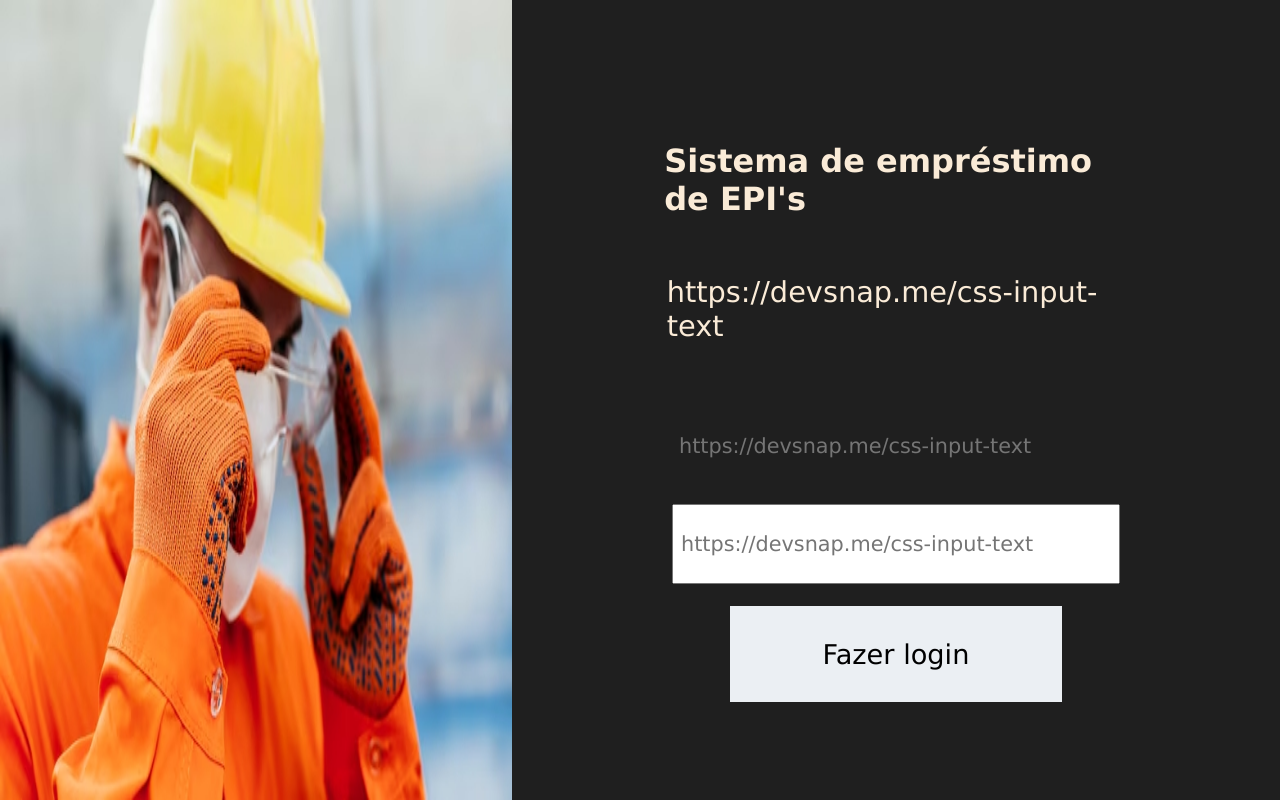
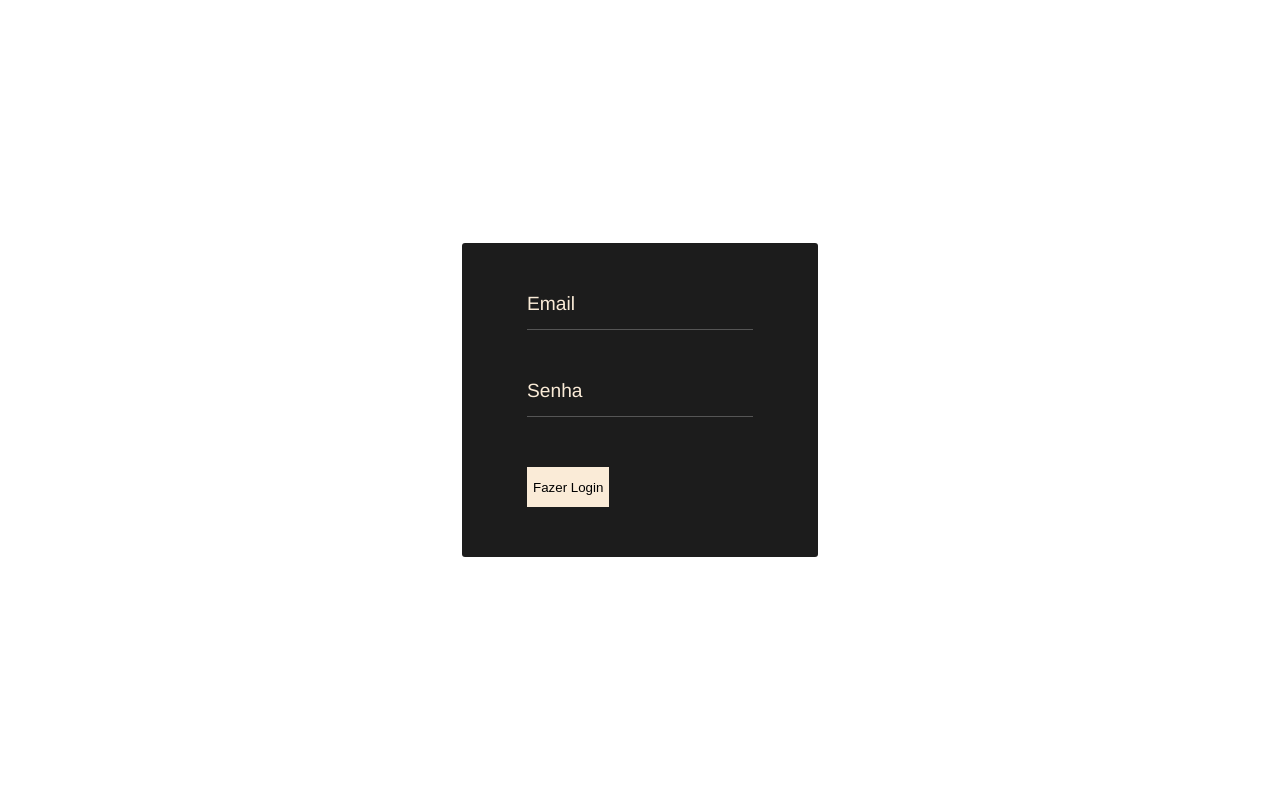
Before and after one commit to MegadonSystems/SA2024SENAI, a PHP site: page / in a window 1280 px wide. Run offline with PHP 8.4, Linux system fonts and the light colour scheme.

Commit message:
[F] Login modificado
Login 60% pronto, falta decorar melhorar a tela em si mas o sistema funciona

```diff
--- a/index.php
+++ b/index.php
@@ -22,32 +22,29 @@ if (isset($_SESSION['logado'])) {
 </head>
 
 <body>
-    <div id="pai">
-        <img id="imgEpi" src="assets/img/trabalhador-de-uniforme-com-capacete-e-oculos-de-protecao_23-2148773461.jpg" alt="">
-        <div id="divLogin">
-            <div id="orgLogin">
-                <div id="texto">
-                    <p id="titulo" style="margin-top: 5.5%;"> <b>Sistema de empréstimo de EPI's</b></p> <br> <br> <br>
-                    <p id="subtitulo">https://devsnap.me/css-input-text</p>
-                </div>
-                <div id="formLogin">
-                    <form id="formulario" onsubmit="enviarLogin()">
-                        <input class="input" id="txt_email" type="text" placeholder="https://devsnap.me/css-input-text" required>
+    <div class="box">
+        <form onsubmit="enviarLogin()">
+            <div class="inputContainer">
+                <input type="text" id="txt_email" required />
+                <label>Email</label>
+            </div>
 
-                        <input class="input" id="txt_senha" type="password" placeholder="https://devsnap.me/css-input-text" required>
-                        <button id="btnEnviar" name="btnEnviar">Fazer login</button>
-                    </form>
-                </div>
+            <div class="inputContainer">
+                <input type="text" id="txt_senha" required />
+                <label>Senha</label>
             </div>
-        </div>
+
+            <button type="button" class="btn" onclick="enviarLogin()">Fazer Login</button>
+        </form>
     </div>
 </body>
 
 <script>
+    $('form').submit(() => {
+        return false
+    })
 
-    $('form').submit(() => {return false})
-
-    function enviarLogin(){
+    function enviarLogin() {
         $.ajax({
             type: 'POST',
             dataType: 'json',
@@ -57,12 +54,12 @@ if (isset($_SESSION['logado'])) {
                 'senha': document.getElementById('txt_senha').value
             },
             success: function(retorno) {
-                if(retorno.codigo === 1){
+                if (retorno.codigo === 1) {
                     window.location.reload()
                     alert('Login efetuado com sucesso!')
-                }else if(retorno.codigo === 2){
+                } else if (retorno.codigo === 2) {
                     alert(retorno.mensagem)
-                }else if(retorno.codigo === 3){
+                } else if (retorno.codigo === 3) {
                     alert('Ocorreu um problema técnico, reinicie a página ou volte mais tarde, caso não resolver contate o suporte')
                     console.log(retorno.mensagem)
                 }
@@ -71,7 +68,7 @@ if (isset($_SESSION['logado'])) {
                 alert('Ocorreu um problema técnico, entre em contato com o suporte')
                 console.log(erro)
             }
-            })
+        })
     }
 </script>
 
--- a/pages/colaborador.php
+++ b/pages/colaborador.php
@@ -33,11 +33,11 @@
 
             <div class="form-group">
               <label>Nome</label>
-              <input type="text" class="form-control" id="nome" required>
+              <input type="text" class="form-control" id="nome" required maxlength="255">
             </div>
             <div class="form-group">
               <label>E-Mail</label>
-              <input type="email" class="form-control" id="email" required>
+              <input type="email" class="form-control" id="email" required maxlength="255">
             </div>
             <div class="form-group">
               <label>CPF</label>
--- a/sistema.php
+++ b/sistema.php
@@ -39,10 +39,15 @@ if (!isset($_SESSION['logado'])) {
             <p style="margin-bottom: 0; margin-left: 4%;">Empréstimo de EPI's</p>
         </div>
         <div id="item">
+            <span class="divider"></span>
             <a id="epi" href="sistema.php?tela=epi" class="link"> <i class="bi bi-plus-circle-fill"></i></i> EPI</a>
+            <span class="divider"></span>
             <a id="emprestimo" href="sistema.php?tela=emprestimo" class="link"> <i class="bi bi-handbag-fill"></i></i> Empréstimo </a>
+            <span class="divider"></span>
             <a id="usuario" href="sistema.php?tela=usuario" class="link"> <i class="bi bi-person-fill-add"></i> Usuário </a>
+            <span class="divider"></span>
             <a id="colaborador" href="sistema.php?tela=colaborador" class="link"> <i class="bi bi-person-fill-add"></i> Colaborador </a>
+            <span class="divider"></span>
             <a href="#" class="link" onclick="sair()"><i class="bi bi-box-arrow-right"></i> SAIR</a>
         </div>
     </nav>
@@ -183,6 +188,7 @@ if (!isset($_SESSION['logado'])) {
             url: 'src/cadastrar/cadastrarEmprestimo.php',
             data: {
                 'descricao':  document.getElementById('descricao').value,
+                'quantidade':  document.getElementById('quantidade').value,
                 'data_retirada': document.getElementById('data_retirada').value,
                 'data_devolucao': document.getElementById('data_devolucao').value,
                 'id_colaborador': document.getElementById('fk_colaborador').value,
--- a/style/emprestimo.css
+++ b/style/emprestimo.css
@@ -64,7 +64,7 @@
 }
 
 .main-table tr:nth-child(even) {
-    background-color: #eaeaea;
+    background-color: #e4e4e4;
 }
 
 .main-table tr:nth-child(odd) {
@@ -86,7 +86,7 @@
 }
 
 #descricaoFont{
-    font-size: 0.6rem;
+    font-size: 0.665rem;
 }
 
 #nomeFont{
--- a/style/index.css
+++ b/style/index.css
@@ -1,119 +1,63 @@
-#pai {
-    width: 100vw;
-    height: 100vh;
-    z-index: 2;
-    display: flex;
+body{
+    font-family:'Franklin Gothic Medium', 'Arial Narrow', Arial, sans-serif;
 }
 
-* {
-    margin: 0%;
-    padding: 0%;
-    box-sizing: border-box;
-    font-family: Verdana, Geneva, Tahoma, sans-serif
+.box{
+    position: absolute;
+    left: 50%;
+    top: 50%;
+    transform: translate(-50%, -50%);
+    background-color: rgba(0, 0, 0, 0.89);
+    border-radius: 3px;
+    padding: 50px 65px;
 }
 
-#imgEpi{
-    height: 100%;
-    width: 40%;
-    padding: 0;
-    margin: 0;
-    filter: grayscale();
-    transition: 1s ease-in-out;
+.inputContainer{
+    position: relative;
+    margin-bottom: 50px;
 }
 
-#imgEpi:hover{
-    filter: none;
-    transition: 1s ease-in-out;
+.inputContainer label{
+    position: absolute;
+    top: 0px;
+    left: 0px;
+    font-size: 1.2rem;
+    color: antiquewhite;
+    pointer-event: none;
+    transition: all 0.5s ease-in-out;
 }
 
-#divImg{
-    height: 100%;
-    width: 55%;
-    padding: 0;
-    margin: 0;
+.inputContainer input{
+    color:#fff;
+    border:0;
+    border-bottom:1px solid #555;
+    background: transparent;
+    width:100%;
+    padding:10px 0 5px 0;
+    font-size: 1.1rem;
 }
 
-#divLogin{
-    height: 100%;
-    width: 100%;
-    background-color: rgb(31, 31, 31);
-    display: flex;
-    align-items: center;
-    flex-direction: column;
+.inputContainer input:focus{
+    border: none;
+    outline: none;
+    border-bottom: 2px solid antiquewhite;
 }
 
-#titulo{
-    width: 100%;
-    font-size: 2rem;
-    margin-left: 5px;
-    color: antiquewhite;
-}
-
-#subtitulo{
-    font-size: 1.8rem;
-    margin-left: 5px;
-    color: antiquewhite;
-}
-
-#texto {
-    display: flex;
-    flex-direction: column;
-    align-items: center;
-    margin-top: 10%;
-    width: 80%;
-}
-
-#formLogin{
-    width: 80%;
-    height: 50%;
-    display: flex;
-    align-items: center;
-    justify-content: center;
-}
-
-form{
-    display: flex;
-    flex-direction: column;
-    align-items: center;
-    text-align: start;
-}
-
-.input{
-    width: 35vw;
-    height: 10vh;
-    font-size: 1.3rem;
-    padding: 7px;
-}
-
-#txt_email{
-    margin-top: 5%;
-    background-color: rgb(31, 31, 31);
-    border: none;
+.inputContainer input:focus ~ label,
+.inputContainer input:valid ~ label{
+	top:-15px;
+	font-size: 1.05rem;
 
 }
 
-#txt_senha{
-    margin-top: 4%;
+.btn{
+    border: none;
+    outline: none;
+    background-color: antiquewhite;
+    height: 40px;
 }
 
-#btnEnviar{
-    margin-top: 5%;
-    width: 26vw;
-    height: 12vh;
-    font-size: 1.7rem;
-    background-color: rgb(235, 239, 243);
-    border: none;
+.btn:hover{
+    cursor: pointer;
+    background-color: rgb(255, 222, 179);
 }
-
-#btnEnviar:hover{
-    cursor: pointer;
-    background-color: rgb(185, 188, 190);
-}
-
-#orgLogin{
-    display: flex;
-    flex-direction: column;
-    align-items: center;
-    justify-content: center;
-    height: 100%;
-}
```
Also changed, not shown: pages/emprestimo.php (+16 -9 lines), pages/epi.php (+19 -1 lines), pages/usuario.php (+5 -5 lines), style/sistema.css (+9 -1 lines), src/upload/codBar/1.jpg (added), src/upload/codBar/5.jpg (added), src/upload/codBar/6.jpg (added), src/upload/imgEpis/673146b319ba8.jpg (added), src/upload/imgEpis/6733d1820d575.jpg (added).
